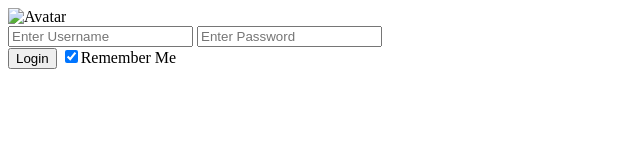
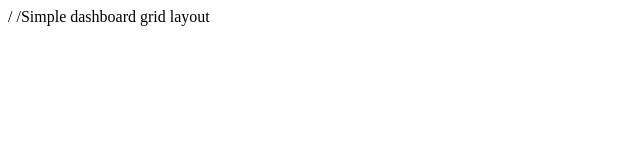
Before and after one commit to Abejames/AFOD-Domain, a plain HTML site: page index.html in a window 1280 px wide. Shown: the whole page, without its empty margins (0-640 px from the left). Drawn offline with Linux system fonts and the light colour scheme.

Commit message:
Updated the Page

```diff
--- a/index.html
+++ b/index.html
@@ -1,17 +1,8 @@
-<link rel="text/css" href="login.css">
-<form>
-<div class="imgcontainer">
-<img src="" alt="Avatar" class="avatar">
+<link rel="text/css" href="style.css">
+/ /Simple dashboard grid layout
+<div class="grid-container">
+  <header class="header"></header>
+  <aside class="sidenav"></aside>
+  <main class="main"></main>
+  <footer class="footer"></footer>
 </div>
-<div id="container" class="container">
-<input type="text" placeholder="Enter Username" name="uname" required>
-<input type="password" placeholder="Enter Password" name="psw" required>
-<br>
-<button>
-  Login
-</button>
-<label>
-  <input type="checkbox" checked="checkbox" name="remember">Remember Me
-</label>
-</div>
-</form>
--- /dev/null
+++ b/style.css
@@ -0,0 +1,10 @@
+.grid-container {
+    display: grid;
+    grid-template-columns: 240px 1fr;
+    grid-template-rows: 50px 1fr 50px;
+    grid-template-areas:
+        "sidenav header"
+        "sidenav main"
+        "sidenav footer";
+    height: 100vh;
+}
```
